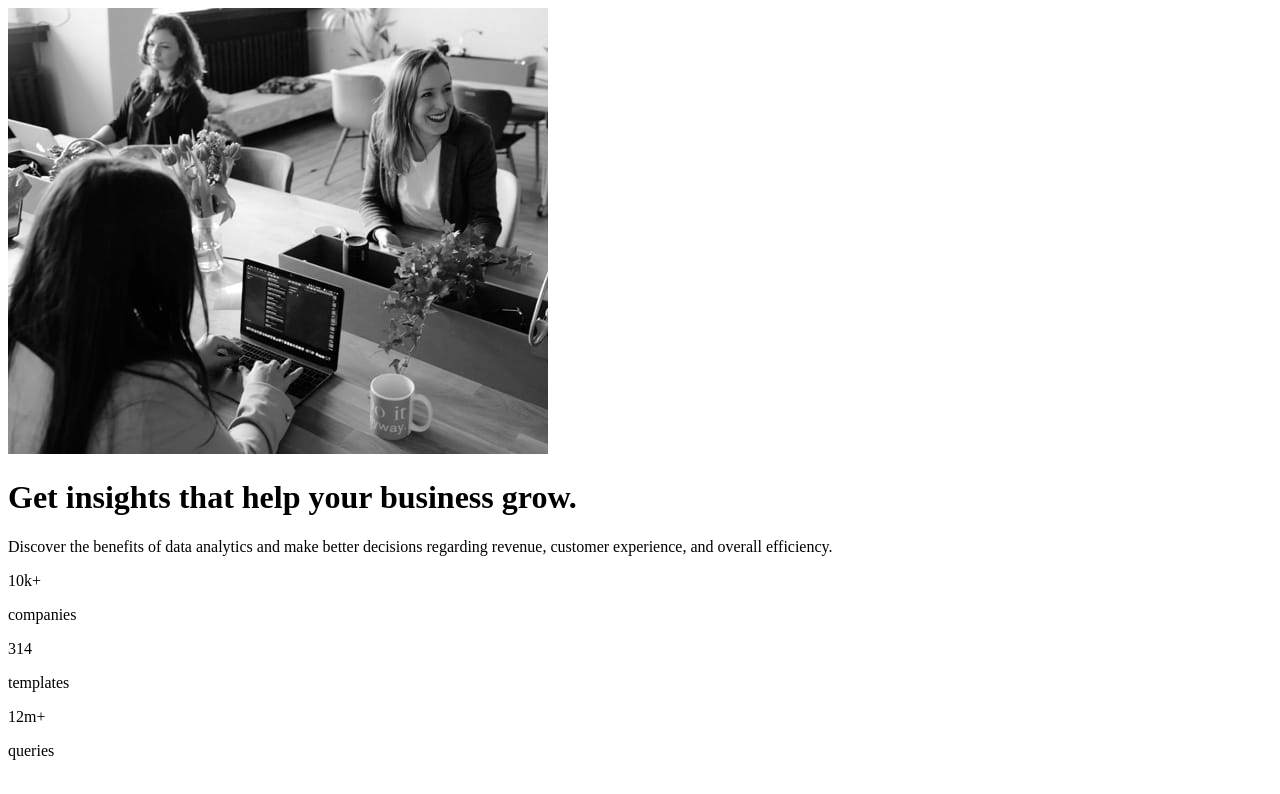
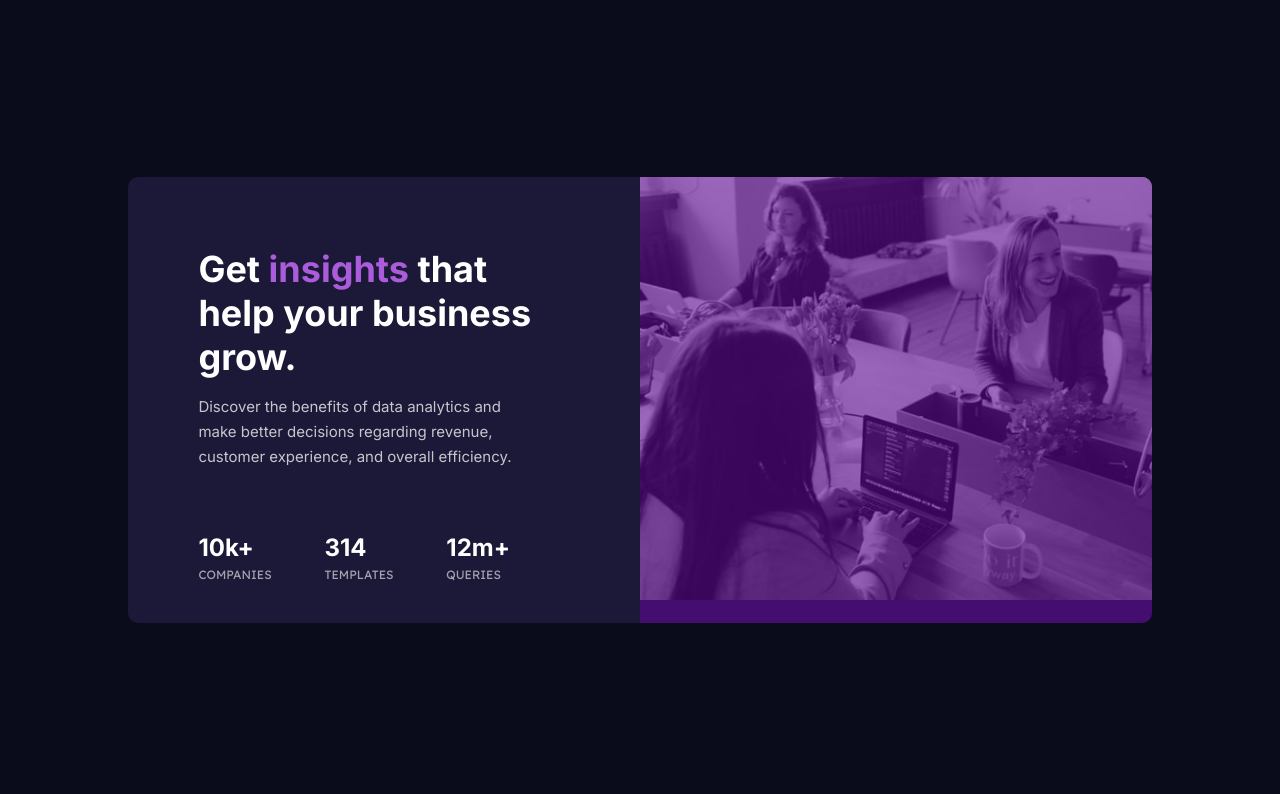
Before and after one commit to Chris94Lee/Stats-preview-card-component-challenge-hub, a plain HTML site: page index.html in a window 1280 px wide. Drawn offline with Linux system fonts and the light colour scheme.

Commit message:
Final changes

```diff
--- a/index.html
+++ b/index.html
@@ -12,25 +12,29 @@
 
 <body>
   <main>
+    <div class="img-container">
       <img src="images/image-header-desktop.jpg" alt="Picture of people in office">
+      <div class="filter"></div>
+    </div>
+
     <div class="content">
-    <h1>Get insights that help your business grow.</h1>
+      <div class="text-container">
+      <h1>Get <span>insights</span> that help your business grow.</h1>
       <p>Discover the benefits of data analytics and make better decisions regarding revenue, customer
         experience, and overall efficiency.</p>
-
+      </div>
       <div class="stats-container">
-
         <div class="stat">
-        <p>10k+</p>
-        <p>companies</p>
+          <p class="number">10k+</p>
+          <p class="text">COMPANIES</p>
         </div>
         <div class="stat">
-        <p>314</p>
-        <p>templates</p>
+          <p class="number">314</p>
+          <p class="text">TEMPLATES</p>
         </div>
         <div class="stat">
-        <p>12m+</p>
-        <p>queries</p>
+          <p class="number">12m+</p>
+          <p class="text">QUERIES</p>
         </div>
       </div>
     </div>
--- a/style.css
+++ b/style.css
@@ -0,0 +1,130 @@
+@import url("https://fonts.googleapis.com/css2?family=Inter:wght@400;700&family=Lexend+Deca&display=swap");
+
+body {
+  margin: 0 auto;
+  background-color: #0a0c1c;
+  color: white;
+  display: flex;
+  align-items: center;
+  justify-content: center;
+  min-height: 100vh;
+  font-family: "Inter", sans-serif;
+}
+
+main {
+  margin: 5rem 0 5rem 0;
+  width: 85%;
+  background-color: #1b1937;
+  border-radius: 10px;
+  display: flex;
+  flex-direction: column;
+}
+
+.img-container {
+  position: relative;
+  display: block;
+}
+
+img {
+  display: block;
+  width: 100%;
+  border-radius: 10px 10px 0 0;
+  /*    filter: invert(60%) sepia(36%) saturate(7411%) hue-rotate(241deg) brightness(88%) contrast(94%); */
+}
+
+.filter {
+  position: absolute;
+  width: 100%;
+  height: 100%;
+  background-color: #5e0794;
+  top: 0;
+  opacity: 0.6;
+  border-radius: 10px 10px 0 0;
+}
+
+.content {
+  text-align: center;
+  padding: 2rem;
+  -webkit-box-sizing: border-box;
+  -moz-box-sizing: border-box;
+  box-sizing: border-box;
+}
+
+h1 {
+  font-size: 1.75rem;
+}
+
+span {
+  color: #ab5cdb;
+}
+
+.text-container > p {
+  font-size: 0.938rem;
+  opacity: 0.75;
+  line-height: 1.563rem;
+}
+
+.number {
+  font-size: 1.5rem;
+  font-weight: 700;
+  margin-bottom: 0.3rem;
+}
+
+.text {
+  font-family: "Lexend Deca", sans-serif;
+  opacity: 0.6;
+  font-size: 0.75rem;
+  margin: 0;
+}
+
+@media only screen and (min-width: 700px) {
+  main {
+    width: 65%;
+  }
+}
+
+@media only screen and (min-width: 900px) {
+  main {
+    width: 50%;
+  }
+}
+
+@media only screen and (min-width: 1100px) {
+  main {
+    width: 80%;
+    flex-direction: row-reverse;
+    height: 27.875rem;
+    max-width: 68.75rem;
+  }
+
+  .content {
+    width: 50%;
+    text-align: left;
+    padding: 4.4rem 6.25rem 3.6rem 4.4rem;
+  }
+
+
+  .stats-container {
+    display: flex;
+    flex-direction: row;
+    justify-content: space-between;
+    padding-right: 30px;
+    margin-top: 2.5rem;
+  }
+
+  h1 {
+    font-size: 2.25rem;
+    margin: 0;
+  }
+
+  .img-container {
+    width: 50%;
+    overflow: hidden;
+    border-radius: 0 10px 10px 0;
+  }
+
+  img, .filter{
+      border-radius: 0;
+  }
+
+}
```
Lines whose indentation alone changed are shown as unchanged.
